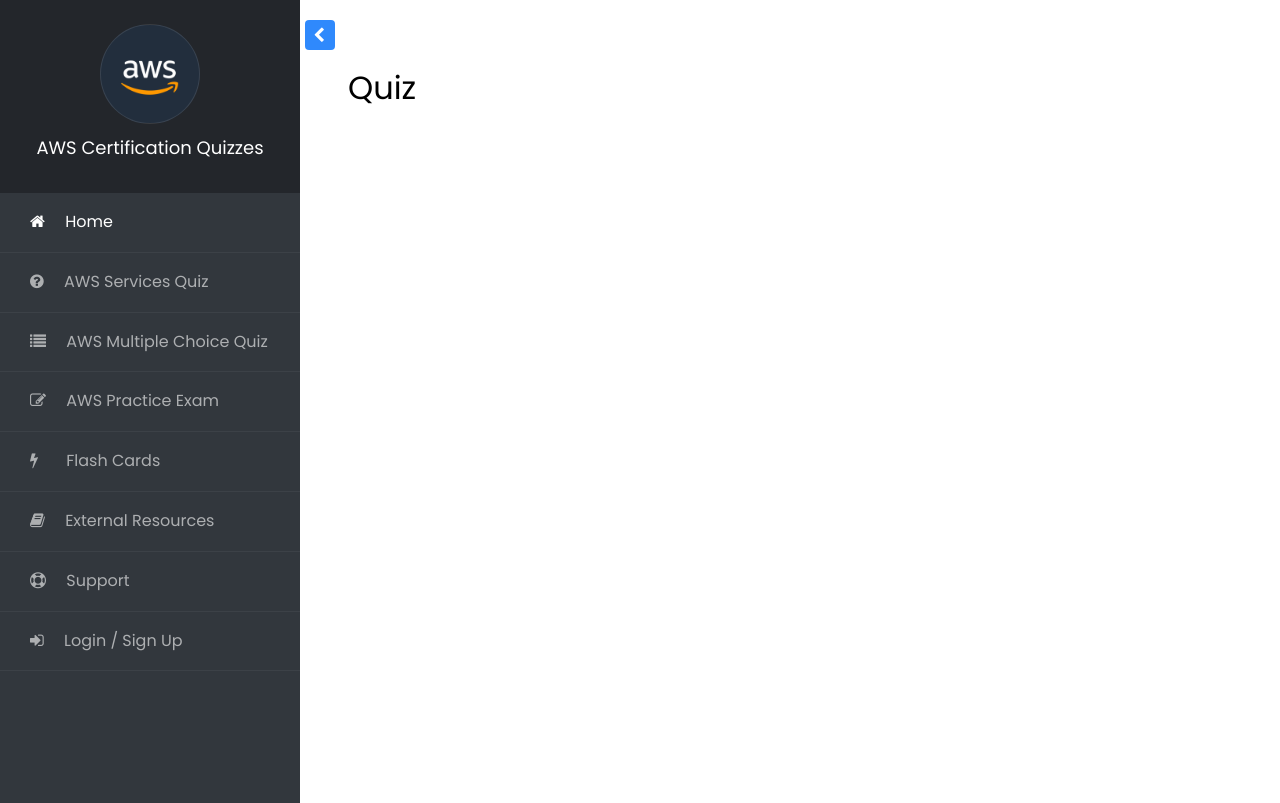
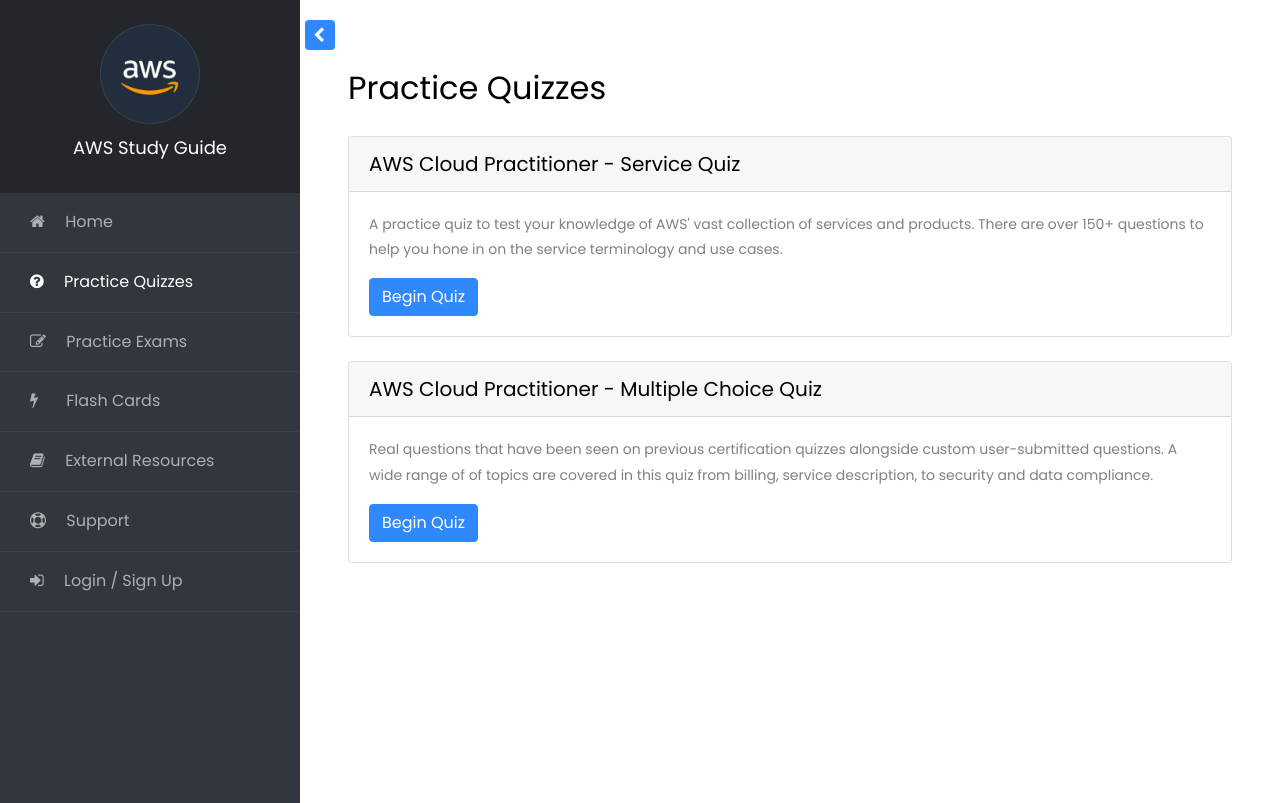
Before and after one commit to theognis1002/aws-certifications-study-guide, a Django app: page /quiz/ in a window 1280 px wide. Shown: the top 803 px of the page. Run offline with Django 3.2, Linux system fonts and the light colour scheme; data that the repository does not hold is empty; some libraries are stand-ins or nearby versions.

Commit message:
updated sidebar structure and quiz/practice lists

```diff
--- a/apps/content/models.py
+++ b/apps/content/models.py
@@ -25,6 +25,7 @@
     choice3 = models.TextField(blank=True, null=True)
     choice4 = models.TextField(blank=True, null=True)
     answers = models.CharField(max_length=255)
+    reference = models.TextField(blank=True, null=True)
     approved = models.BooleanField(default=False)
 
     def __str__(self):
--- a/apps/content/templates/content/partials/sidebar.html
+++ b/apps/content/templates/content/partials/sidebar.html
@@ -8,7 +8,7 @@
         <a href="{% url 'home' %}">
         <div class="user-logo">
             <div class="img" style="background-image: url({% static 'content/images/aws.png' %});"></div>
-            <h3>AWS Certification Quizzes</h3>
+            <h3>AWS Study Guide</h3>
         </div>
         </a>
     </div>
@@ -16,17 +16,11 @@
         <li {% if active_tab == "home" %}class="active"{% endif %}>
             <a href="{% url 'home' %}"><span class="fa fa-home mr-3"></span> Home</a>
         </li>
-        {% comment %} <li {% if active_tab == "home" %}class="active"{% endif %}>
-            <a href="#"><span class="fa fa-download mr-3 notif"><small class="d-flex align-items-center justify-content-center">5</small></span> Download</a>
-        </li> {% endcomment %}
-        <li {% if active_tab == "services-quiz" %}class="active"{% endif %}>
-            <a href="{% url 'services-quiz' %}"><span class="fa fa-question-circle mr-3"></span> AWS Services Quiz</a>
-        </li>
-        <li {% if active_tab == "multiple-choice-quiz" %}class="active"{% endif %}>
-            <a href="{% url 'multiple-choice-quiz' %}"><span class="fa fa-list mr-3"></span> AWS Multiple Choice Quiz</a>
+        <li {% if active_tab == "quiz-list" %}class="active"{% endif %}>
+            <a href="{% url 'quiz-list' %}"><span class="fa fa-question-circle mr-3"></span> Practice Quizzes</a>
         </li>
         <li {% if active_tab == "practice-exam" %}class="active"{% endif %}>
-            <a href="{% url 'practice-exam-start' %}"><span class="fa fa-edit mr-3"></span> AWS Practice Exam</a>
+            <a href="{% url 'practice-exam-start' %}"><span class="fa fa-edit mr-3"></span> Practice Exams</a>
         </li>
         <li {% if active_tab == "flash-cards" %}class="active"{% endif %}>
             <a href="{% url 'flash-cards' %}"><span class="fa fa-bolt mr-4"></span> Flash Cards</a>
--- /dev/null
+++ b/apps/content/templates/content/practice_quiz_list.html
@@ -0,0 +1,24 @@
+{% extends "content/base.html" %}
+{% load crispy_forms_tags %}
+
+{% block header %}
+    Practice Quizzes
+{% endblock %}
+
+{% block content %}
+<div class="card mb-4">
+    <h5 class="card-header">AWS Cloud Practitioner - Service Quiz</h5>
+    <div class="card-body">
+        <p class="card-text">A practice quiz to test your knowledge of AWS' vast collection of services and products. There are over 150+ questions to help you hone in on the service terminology and use cases.</p>
+        <a href="{% url 'services-quiz' %}" class="btn btn-primary">Begin Quiz</a>
+    </div>
+</div>
+
+<div class="card mb-4">
+    <h5 class="card-header">AWS Cloud Practitioner - Multiple Choice Quiz</h5>
+    <div class="card-body">
+        <p class="card-text">Real questions that have been seen on previous certification quizzes alongside custom user-submitted questions. A wide range of of topics are covered in this quiz from billing, service description, to security and data compliance.</p>
+        <a href="{% url 'multiple-choice-quiz' %}" class="btn btn-primary">Begin Quiz</a>
+    </div>
+</div>
+{% endblock %}
--- a/apps/content/urls.py
+++ b/apps/content/urls.py
@@ -3,7 +3,7 @@
 
 urlpatterns = [
     path("", views.HomeView.as_view(), name="home"),
-    path("quiz/", views.QuizView.as_view(), name="quiz"),
+    path("quiz/", views.PracticeQuizStartView.as_view(), name="quiz-list"),
     path("add-service/", views.AddServiceView.as_view(), name="add-service"),
     path("services-quiz/", views.ServicesQuiz.as_view(), name="services-quiz"),
     path(
--- a/apps/content/views.py
+++ b/apps/content/views.py
@@ -21,12 +21,12 @@
         return context
 
 
-class QuizView(TemplateView):
-    template_name = "content/quiz.html"
+class PracticeQuizStartView(TemplateView):
+    template_name = "content/practice_quiz_list.html"
 
     def get_context_data(self, **kwargs):
         context = super().get_context_data(**kwargs)
-        context["active_tab"] = "home"
+        context["active_tab"] = "quiz-list"
         return context
 
 
@@ -202,7 +202,7 @@
 
 
 class PracticeExamStartView(TemplateView):
-    template_name = "content/practice_exam_start.html"
+    template_name = "content/practice_exams_list.html"
 
     def get_context_data(self, **kwargs):
         context = super().get_context_data(**kwargs)
```
Also changed, not shown: apps/content/templates/content/practice_exam_start.html (deleted, +0 -19 lines), apps/content/templates/content/practice_exams_list.html (added, +21 -0 lines), apps/content/migrations/0003_multiplechoicequestion_reference.py (added).
